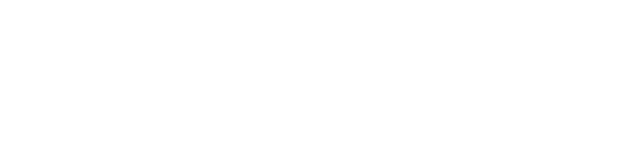
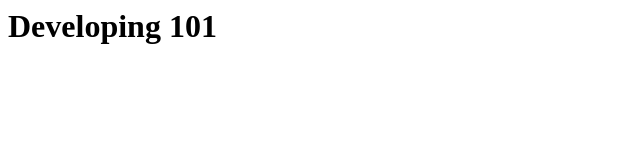
Before and after one commit to HeathT/ProjectCF, a plain HTML site: page index.html in a window 1280 px wide. Shown: the whole page, without its empty margins (0-640 px from the left). Drawn offline with Linux system fonts and the light colour scheme.

Commit message:
second change

```diff
--- a/index.html
+++ b/index.html
@@ -6,5 +6,6 @@
         <script type="text/javascript" src="js/testing.js"></script>
     </head>
     <body>
+        <h1>Developing 101</h1>
     </body>
 </HTML>
```
